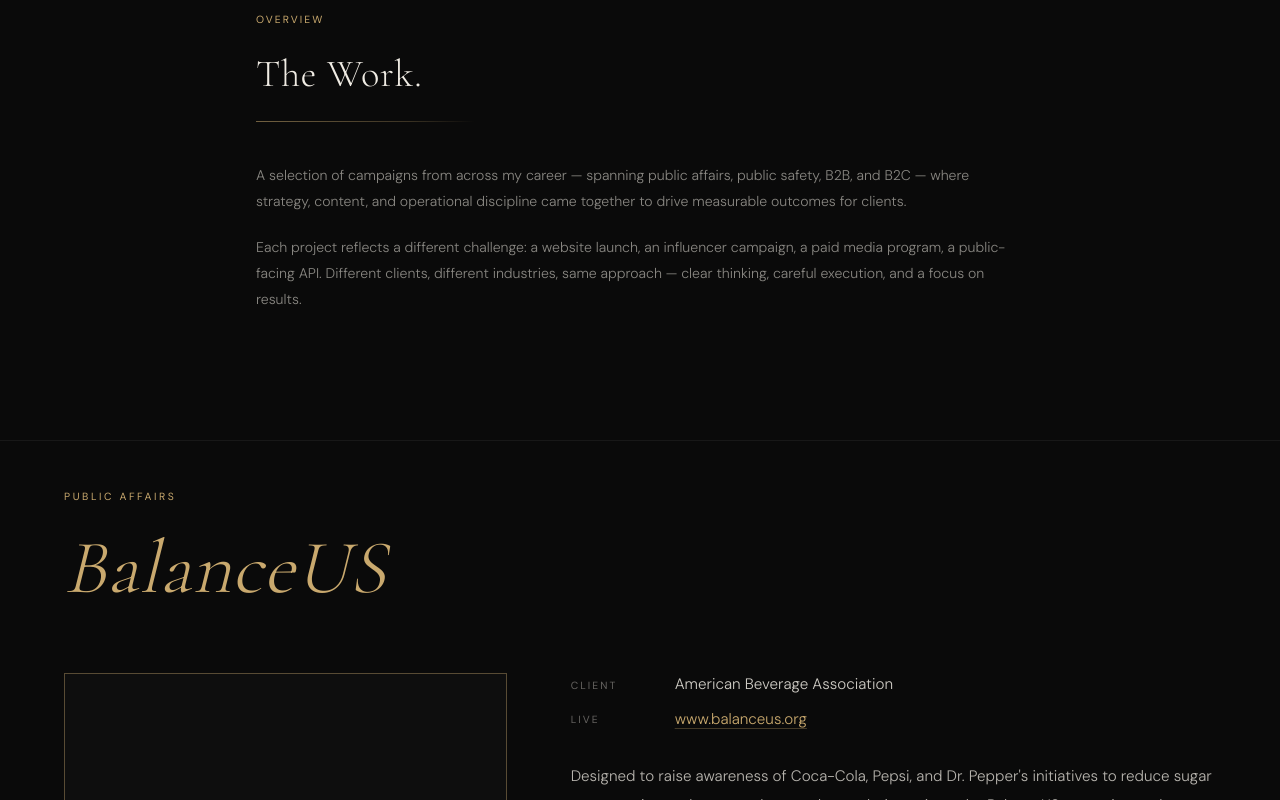
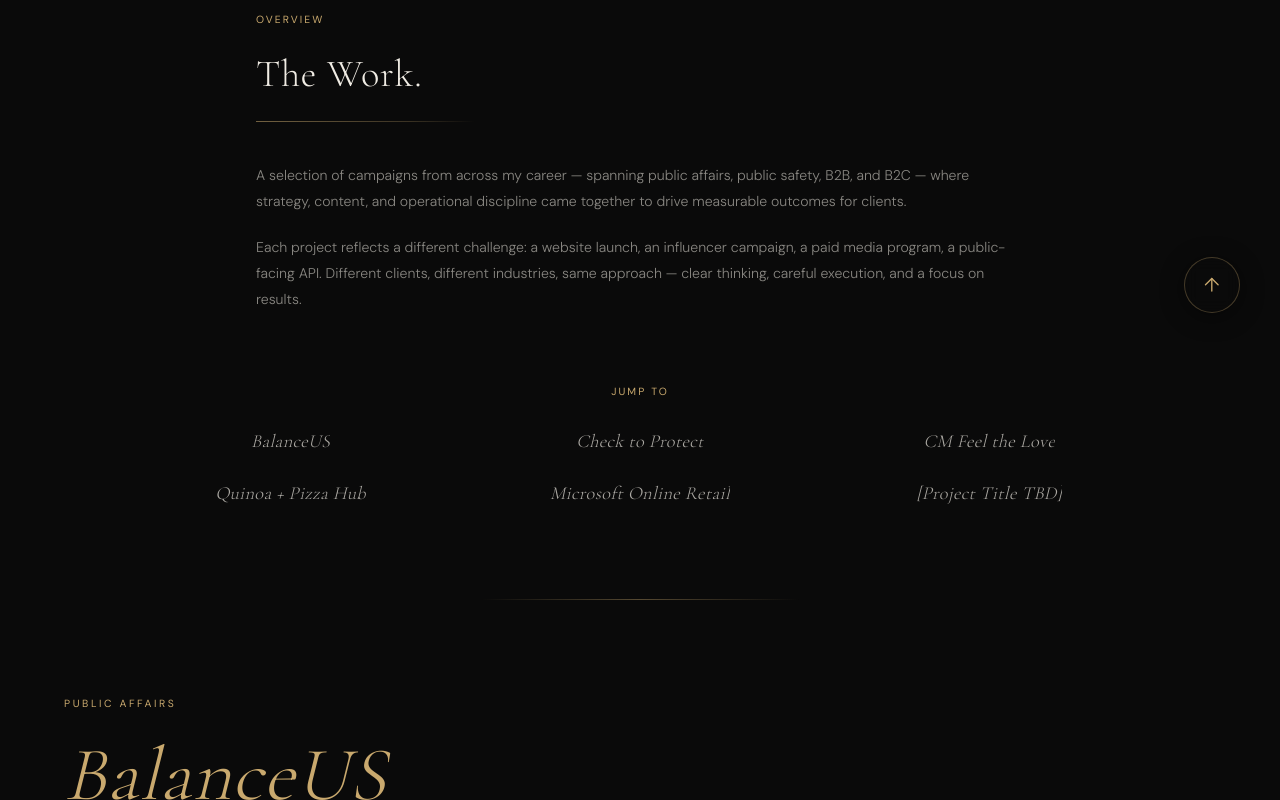
Before and after one commit to garrettswink/refresh-tests, a Next.js app: page /case-studies in a window 1280 px wide. Shown: the part 447-1247 px from the top of the page. Built offline with nearby package versions, Linux system fonts and the light colour scheme.

Commit message:
case studies section nav updated

```diff
--- a/app/case-studies/page.tsx
+++ b/app/case-studies/page.tsx
@@ -2,6 +2,8 @@
 import PageBanner from "@/components/PageBanner";
 import Overview from "@/components/Overview";
 import CaseStudies from "@/components/CaseStudies";
+import CaseStudyNav from "@/components/CaseStudyNav";
+import BackToTop from "@/components/BackToTop";
 import { CaseStudyData } from "@/components/CaseStudyEntry";
 
 const caseStudies: CaseStudyData[] = [
@@ -136,7 +138,13 @@
         ]}
       />
 
+      <CaseStudyNav
+        caseStudies={caseStudies.map(({ id, title }) => ({ id, title }))}
+      />
+
       <CaseStudies caseStudies={caseStudies} />
+
+      <BackToTop triggerId={caseStudies[0].id} />
     </main>
   );
 }
--- a/components/CaseStudies.tsx
+++ b/components/CaseStudies.tsx
@@ -1,5 +1,6 @@
 // components/CaseStudies.tsx
 import CaseStudyEntry, { CaseStudyData } from "./CaseStudyEntry";
+import AgencyDivider from "./AgencyDivider";
 
 type CaseStudiesProps = {
   caseStudies: CaseStudyData[];
@@ -7,8 +8,11 @@
 
 export default function CaseStudies({ caseStudies }: CaseStudiesProps) {
   return (
-    <section className="relative px-6 pt-8 pb-32 md:pt-12 md:pb-40 border-t border-white/[0.06]">
+    <section className="relative px-6 pt-8 pb-32 md:pt-12 md:pb-40">
       <div className="max-w-6xl mx-auto">
+        <div className="mb-20 md:mb-24">
+          <AgencyDivider />
+        </div>
         <div className="space-y-32 md:space-y-44">
           {caseStudies.map((caseStudy, i) => (
             <div key={caseStudy.id}>
--- /dev/null
+++ b/components/CaseStudyNav.tsx
@@ -0,0 +1,93 @@
+// components/CaseStudyNav.tsx
+"use client";
+
+import { CaseStudyData } from "./CaseStudyEntry";
+
+type CaseStudyNavProps = {
+  caseStudies: Pick<CaseStudyData, "id" | "title">[];
+};
+
+export default function CaseStudyNav({ caseStudies }: CaseStudyNavProps) {
+  const handleClick = (
+    e: React.MouseEvent<HTMLAnchorElement>,
+    id: string
+  ) => {
+    const target = document.getElementById(id);
+    if (!target) return;
+    e.preventDefault();
+    target.scrollIntoView({ behavior: "smooth", block: "start" });
+    if (history.replaceState) {
+      history.replaceState(null, "", `#${id}`);
+    }
+  };
+
+  return (
+    <nav
+      aria-label="Case study sections"
+      className="relative px-6 pb-8 md:pb-10 -mt-10 md:-mt-14"
+    >
+      <div className="max-w-5xl mx-auto">
+        <p className="text-[0.65rem] tracking-[0.2em] uppercase text-gold mb-6 text-center">
+          Jump to
+        </p>
+
+        <ul className="grid grid-cols-2 sm:grid-cols-3 gap-x-6 gap-y-4 justify-items-center">
+          {caseStudies.map((caseStudy) => (
+            <li key={caseStudy.id} className="relative">
+              <a
+                href={`#${caseStudy.id}`}
+                onClick={(e) => handleClick(e, caseStudy.id)}
+                className="group relative inline-block px-2 md:px-3 py-1 text-center"
+              >
+                <span className="case-study-nav-label font-cormorant italic font-light text-[0.95rem] md:text-[1.15rem] tracking-[0.02em]">
+                  {caseStudy.title}
+                </span>
+                <span
+                  aria-hidden="true"
+                  className="case-study-nav-underline pointer-events-none absolute left-2 right-2 md:left-3 md:right-3 -bottom-0.5 h-px origin-center bg-gold/70"
+                />
+              </a>
+            </li>
+          ))}
+        </ul>
+      </div>
+
+      <style jsx>{`
+        .case-study-nav-label {
+          background-image: linear-gradient(
+            90deg,
+            #c9a96e 0%,
+            #c9a96e 50%,
+            rgba(240, 236, 228, 0.7) 50%,
+            rgba(240, 236, 228, 0.7) 100%
+          );
+          background-size: 200% 100%;
+          background-position: 100% 0;
+          -webkit-background-clip: text;
+          background-clip: text;
+          -webkit-text-fill-color: transparent;
+          color: transparent;
+          transition: background-position 700ms cubic-bezier(0.16, 1, 0.3, 1);
+        }
+        a:hover .case-study-nav-label,
+        a:focus-visible .case-study-nav-label {
+          background-position: 0 0;
+        }
+        .case-study-nav-underline {
+          transform: scaleX(0);
+          transition: transform 600ms cubic-bezier(0.16, 1, 0.3, 1);
+        }
+        a:hover .case-study-nav-underline,
+        a:focus-visible .case-study-nav-underline {
+          transform: scaleX(1);
+        }
+        @media (prefers-reduced-motion: reduce) {
+          .case-study-nav-label,
+          .case-study-nav-underline {
+            transition: none;
+          }
+        }
+      `}</style>
+    </nav>
+  );
+}
```
